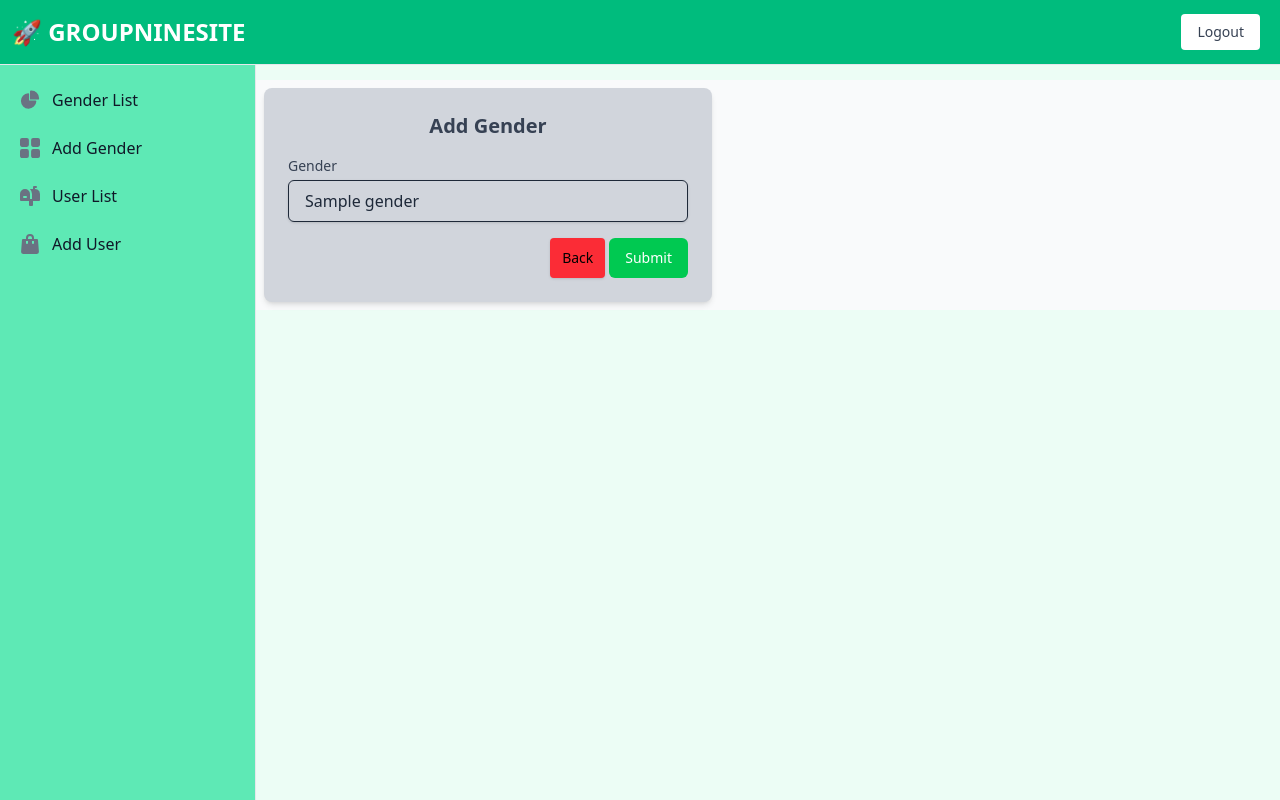
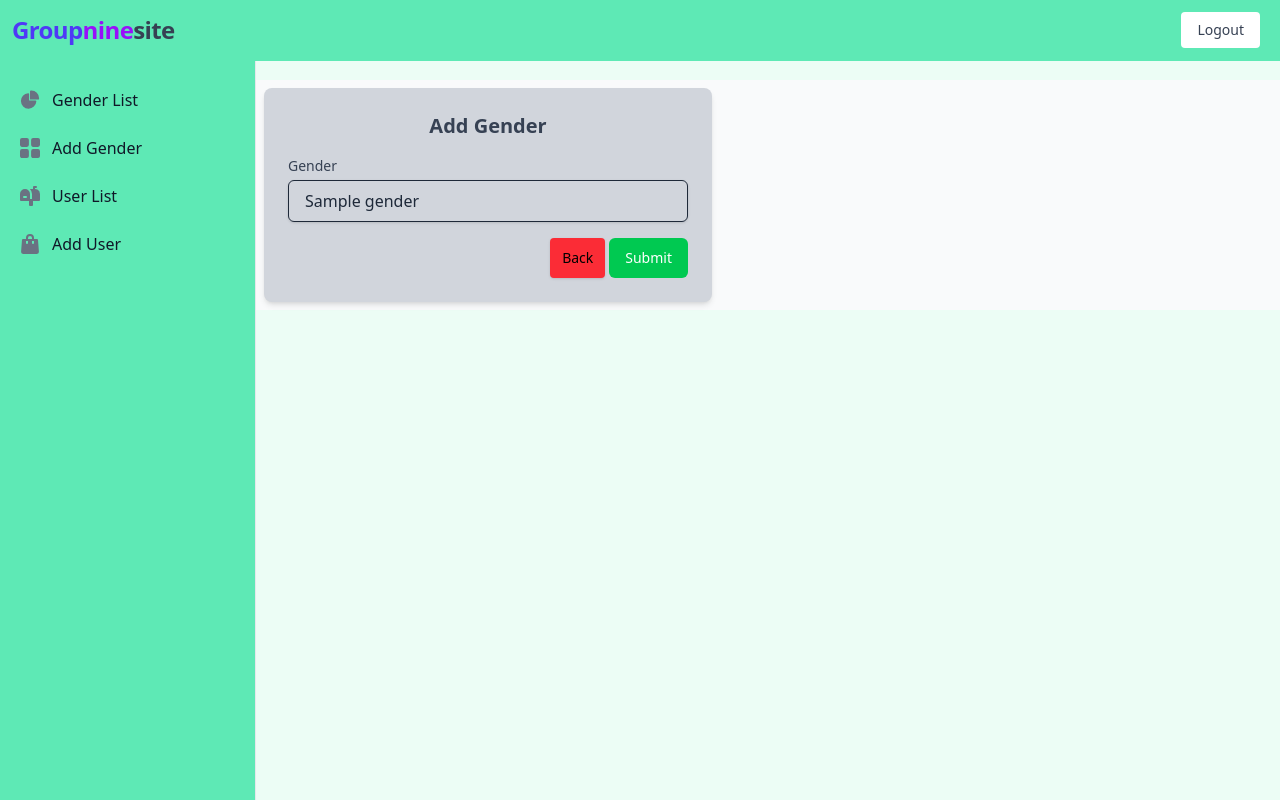
Before and after one commit to Arjieymel/NINESITE-DJANGO, a Django app: template Groupninesite/crud/templates/gender/EditGender.html in a window 1280 px wide. Run offline with Django 4.2, Linux system fonts and the light colour scheme; the template is opened without the code that fills it: most values are stand-ins (such as "Sample title", 1, 10 or a date in 2020).

Commit message:
changing some features in views

```diff
--- a/Groupninesite/crud/static/css/output.css
+++ b/Groupninesite/crud/static/css/output.css
@@ -11,13 +11,9 @@
     --color-red-600: oklch(57.7% 0.245 27.325);
     --color-red-700: oklch(50.5% 0.213 27.518);
     --color-red-800: oklch(44.4% 0.177 26.899);
-    --color-orange-400: oklch(75% 0.183 55.934);
     --color-amber-50: oklch(98.7% 0.022 95.277);
-    --color-amber-200: oklch(92.4% 0.12 95.746);
-    --color-amber-300: oklch(87.9% 0.169 91.605);
     --color-amber-600: oklch(66.6% 0.179 58.318);
-    --color-amber-800: oklch(47.3% 0.137 46.201);
-    --color-lime-200: oklch(93.8% 0.127 124.321);
+    --color-lime-700: oklch(53.2% 0.157 131.589);
     --color-green-100: oklch(96.2% 0.044 156.743);
     --color-green-200: oklch(92.5% 0.084 155.995);
     --color-green-400: oklch(79.2% 0.209 151.711);
@@ -25,30 +21,20 @@
     --color-green-600: oklch(62.7% 0.194 149.214);
     --color-green-800: oklch(44.8% 0.119 151.328);
     --color-emerald-50: oklch(97.9% 0.021 166.113);
-    --color-emerald-100: oklch(95% 0.052 163.051);
     --color-emerald-200: oklch(90.5% 0.093 164.15);
     --color-emerald-300: oklch(84.5% 0.143 164.978);
     --color-emerald-500: oklch(69.6% 0.17 162.48);
-    --color-emerald-700: oklch(50.8% 0.118 165.612);
-    --color-emerald-900: oklch(37.8% 0.077 168.94);
-    --color-teal-300: oklch(85.5% 0.138 181.071);
-    --color-teal-500: oklch(70.4% 0.14 182.503);
-    --color-teal-600: oklch(60% 0.118 184.704);
-    --color-teal-700: oklch(51.1% 0.096 186.391);
-    --color-cyan-100: oklch(95.6% 0.045 203.388);
-    --color-cyan-500: oklch(71.5% 0.143 215.221);
-    --color-cyan-700: oklch(52% 0.105 223.128);
-    --color-cyan-900: oklch(39.8% 0.07 227.392);
+    --color-emerald-950: oklch(26.2% 0.051 172.552);
     --color-blue-100: oklch(93.2% 0.032 255.585);
     --color-blue-400: oklch(70.7% 0.165 254.624);
     --color-blue-500: oklch(62.3% 0.214 259.815);
     --color-blue-600: oklch(54.6% 0.245 262.881);
     --color-blue-700: oklch(48.8% 0.243 264.376);
     --color-blue-800: oklch(42.4% 0.199 265.638);
-    --color-blue-950: oklch(28.2% 0.091 267.935);
-    --color-pink-500: oklch(65.6% 0.241 354.308);
+    --color-indigo-500: oklch(58.5% 0.233 277.117);
+    --color-indigo-600: oklch(51.1% 0.262 276.966);
+    --color-purple-600: oklch(55.8% 0.288 302.321);
     --color-pink-600: oklch(59.2% 0.249 0.584);
-    --color-pink-800: oklch(45.9% 0.187 3.815);
     --color-gray-50: oklch(98.5% 0.002 247.839);
     --color-gray-100: oklch(96.7% 0.003 264.542);
     --color-gray-200: oklch(92.8% 0.006 264.531);
@@ -63,12 +49,8 @@
     --color-white: #fff;
     --spacing: 0.25rem;
     --container-xs: 20rem;
-    --container-sm: 24rem;
     --container-md: 28rem;
     --container-lg: 32rem;
-    --container-xl: 36rem;
-    --container-2xl: 42rem;
-    --container-3xl: 48rem;
     --container-4xl: 56rem;
     --text-xs: 0.75rem;
     --text-xs--line-height: calc(1 / 0.75);
@@ -80,18 +62,17 @@
     --text-xl--line-height: calc(1.75 / 1.25);
     --text-2xl: 1.5rem;
     --text-2xl--line-height: calc(2 / 1.5);
-    --text-3xl: 1.875rem;
-    --text-3xl--line-height: calc(2.25 / 1.875);
     --text-4xl: 2.25rem;
     --text-4xl--line-height: calc(2.5 / 2.25);
     --font-weight-normal: 400;
     --font-weight-medium: 500;
     --font-weight-semibold: 600;
     --font-weight-bold: 700;
+    --font-weight-extrabold: 800;
+    --tracking-tight: -0.025em;
     --radius-sm: 0.25rem;
     --radius-md: 0.375rem;
     --radius-lg: 0.5rem;
-    --radius-4xl: 2rem;
     --default-transition-duration: 150ms;
     --default-transition-timing-function: cubic-bezier(0.4, 0, 0.2, 1);
     --default-font-family: var(--font-sans);
@@ -531,6 +546,20 @@
       margin-block-end: calc(calc(var(--spacing) * 4) * calc(1 - var(--tw-space-y-reverse)));
     }
   }
+  .space-x-2 {
+    :where(& > :not(:last-child)) {
+      --tw-space-x-reverse: 0;
+      margin-inline-start: calc(calc(var(--spacing) * 2) * var(--tw-space-x-reverse));
+      margin-inline-end: calc(calc(var(--spacing) * 2) * calc(1 - var(--tw-space-x-reverse)));
+    }
+  }
+  .space-x-4 {
+    :where(& > :not(:last-child)) {
+      --tw-space-x-reverse: 0;
+      margin-inline-start: calc(calc(var(--spacing) * 4) * var(--tw-space-x-reverse));
+      margin-inline-end: calc(calc(var(--spacing) * 4) * calc(1 - var(--tw-space-x-reverse)));
+    }
+  }
   .overflow-x-auto {
     overflow-x: auto;
   }
@@ -577,14 +609,11 @@
     border-bottom-style: var(--tw-border-style);
     border-bottom-width: 1px;
   }
-  .border-amber-50 {
-    border-color: var(--color-amber-50);
-  }
-  .border-blue-700 {
-    border-color: var(--color-blue-700);
-  }
   .border-blue-800 {
     border-color: var(--color-blue-800);
+  }
+  .border-emerald-300 {
+    border-color: var(--color-emerald-300);
   }
   .border-gray-200 {
     border-color: var(--color-gray-200);
@@ -770,6 +803,10 @@
     --tw-font-weight: var(--font-weight-bold);
     font-weight: var(--font-weight-bold);
   }
+  .font-extrabold {
+    --tw-font-weight: var(--font-weight-extrabold);
+    font-weight: var(--font-weight-extrabold);
+  }
   .font-medium {
     --tw-font-weight: var(--font-weight-medium);
     font-weight: var(--font-weight-medium);
@@ -781,6 +818,10 @@
   .font-semibold {
     --tw-font-weight: var(--font-weight-semibold);
     font-weight: var(--font-weight-semibold);
+  }
+  .tracking-tight {
+    --tw-tracking: var(--tracking-tight);
+    letter-spacing: var(--tracking-tight);
   }
   .whitespace-nowrap {
     white-space: nowrap;
@@ -809,8 +850,14 @@
   .text-green-500 {
     color: var(--color-green-500);
   }
+  .text-indigo-600 {
+    color: var(--color-indigo-600);
+  }
   .text-pink-600 {
     color: var(--color-pink-600);
+  }
+  .text-purple-600 {
+    color: var(--color-purple-600);
   }
   .text-red-600 {
     color: var(--color-red-600);
@@ -1189,7 +1222,32 @@
   inherits: false;
   initial-value: 0;
 }
+@property --tw-rotate-x {
+  syntax: "*";
+  inherits: false;
+}
+@property --tw-rotate-y {
+  syntax: "*";
+  inherits: false;
+}
+@property --tw-rotate-z {
+  syntax: "*";
+  inherits: false;
+}
+@property --tw-skew-x {
+  syntax: "*";
+  inherits: false;
+}
+@property --tw-skew-y {
+  syntax: "*";
+  inherits: false;
+}
 @property --tw-space-y-reverse {
+  syntax: "*";
+  inherits: false;
+  initial-value: 0;
+}
+@property --tw-space-x-reverse {
   syntax: "*";
   inherits: false;
   initial-value: 0;
@@ -1199,7 +1257,53 @@
   inherits: false;
   initial-value: solid;
 }
+@property --tw-gradient-position {
+  syntax: "*";
+  inherits: false;
+}
+@property --tw-gradient-from {
+  syntax: "<color>";
+  inherits: false;
+  initial-value: #0000;
+}
+@property --tw-gradient-via {
+  syntax: "<color>";
+  inherits: false;
+  initial-value: #0000;
+}
+@property --tw-gradient-to {
+  syntax: "<color>";
+  inherits: false;
+  initial-value: #0000;
+}
+@property --tw-gradient-stops {
+  syntax: "*";
+  inherits: false;
+}
+@property --tw-gradient-via-stops {
+  syntax: "*";
+  inherits: false;
+}
+@property --tw-gradient-from-position {
+  syntax: "<length-percentage>";
+  inherits: false;
+  initial-value: 0%;
+}
+@property --tw-gradient-via-position {
+  syntax: "<length-percentage>";
+  inherits: false;
+  initial-value: 50%;
+}
+@property --tw-gradient-to-position {
+  syntax: "<length-percentage>";
+  inherits: false;
+  initial-value: 100%;
+}
 @property --tw-font-weight {
+  syntax: "*";
+  inherits: false;
+}
+@property --tw-tracking {
   syntax: "*";
   inherits: false;
 }
@@ -1292,9 +1396,25 @@
       --tw-translate-x: 0;
       --tw-translate-y: 0;
       --tw-translate-z: 0;
+      --tw-rotate-x: initial;
+      --tw-rotate-y: initial;
+      --tw-rotate-z: initial;
+      --tw-skew-x: initial;
+      --tw-skew-y: initial;
       --tw-space-y-reverse: 0;
+      --tw-space-x-reverse: 0;
       --tw-border-style: solid;
+      --tw-gradient-position: initial;
+      --tw-gradient-from: #0000;
+      --tw-gradient-via: #0000;
+      --tw-gradient-to: #0000;
+      --tw-gradient-stops: initial;
+      --tw-gradient-via-stops: initial;
+      --tw-gradient-from-position: 0%;
+      --tw-gradient-via-position: 50%;
+      --tw-gradient-to-position: 100%;
       --tw-font-weight: initial;
+      --tw-tracking: initial;
       --tw-shadow: 0 0 #0000;
       --tw-shadow-color: initial;
       --tw-shadow-alpha: 100%;
--- a/Groupninesite/crud/templates/include/Sidebar.html
+++ b/Groupninesite/crud/templates/include/Sidebar.html
@@ -1,5 +1,5 @@
 
-   <nav class="fixed top-0 z-50 w-full bg-emerald-500 border-b border-gray-200 dark:bg-gray-800 dark:border-gray-700">
+   <nav class="fixed top-0 z-50 w-full bg-emerald-300 border-b border-emerald-300 dark:bg-gray-800 dark:border-gray-700">
    <div class="px-3 py-3 lg:px-5 lg:pl-3">
       <div class="flex items-center justify-between">
          <div class="flex items-center justify-start rtl:justify-end">
@@ -10,12 +10,11 @@
                </svg>
             </button>
             {% load static %}
-         <!-- Text Logo -->
-             <div class="flex items-center justify-center h-10  border-gray-300 ">
-               <span class="text-2xl font-bold text-white">🚀 GROUPNINESITE</span>
-             </div>
-
-
+             <div class="flex items-center space-x-2" >
+               <h1 class="text-2xl font-extrabold text-gray-800 tracking-tight">
+                 <span class="text-indigo-600">Group</span><span class="text-purple-600">nine</span><span class="text-gray-700">site</span>
+           </h1>
+      </div>
          </div>
          <div class="flex items-center ms-3">
    <form method="post" action="{% url 'logout' %}">
--- a/Groupninesite/crud/templates/include/ToastMessage.html
+++ b/Groupninesite/crud/templates/include/ToastMessage.html
@@ -1,7 +1,8 @@
 {% if messages %}
     {% for message in messages %}
         <div id="toast-success"
-            class="fixed top-5 right-5 z-50 flex items-center w-full max-w-xs p-4 mb-4 text-gray-500 bg-white rounded-lg shadow-sm dark:text-gray-400 dark:bg-gray-800 opacity-100 transition-opacity duration-500"
+            class="fixed top-5 left-1/2 transform -translate-x-1/2 z-50 flex items-center w-full max-w-xs p-4 mb-4 text-gray-500 bg-white rounded-lg shadow-sm dark:text-gray-400 dark:bg-gray-800 opacity-100 transition-opacity duration-500"
+
             role="alert">
 
             <div class="inline-flex items-center justify-center shrink-0 w-8 h-8 text-green-500 bg-green-100 rounded-lg dark:bg-green-800 dark:text-green-200">
--- a/Groupninesite/crud/templates/user/UsersList.html
+++ b/Groupninesite/crud/templates/user/UsersList.html
@@ -4,6 +4,7 @@
 
 {% block 'content' %}
 {% include "include/Sidebar.html" %}
+{% include "include/ToastMessage.html" %}
 
 
 <!-- Search bar -->
```
Also changed, not shown: other parts of Groupninesite/crud/static/css/output.css (+71 -44 lines), Groupninesite/crud/templates/layout/Login.html (+6 -4 lines), Groupninesite/crud/templates/user/AddUser.html (+11 -10 lines), Groupninesite/crud/views.py (+31 -13 lines).
